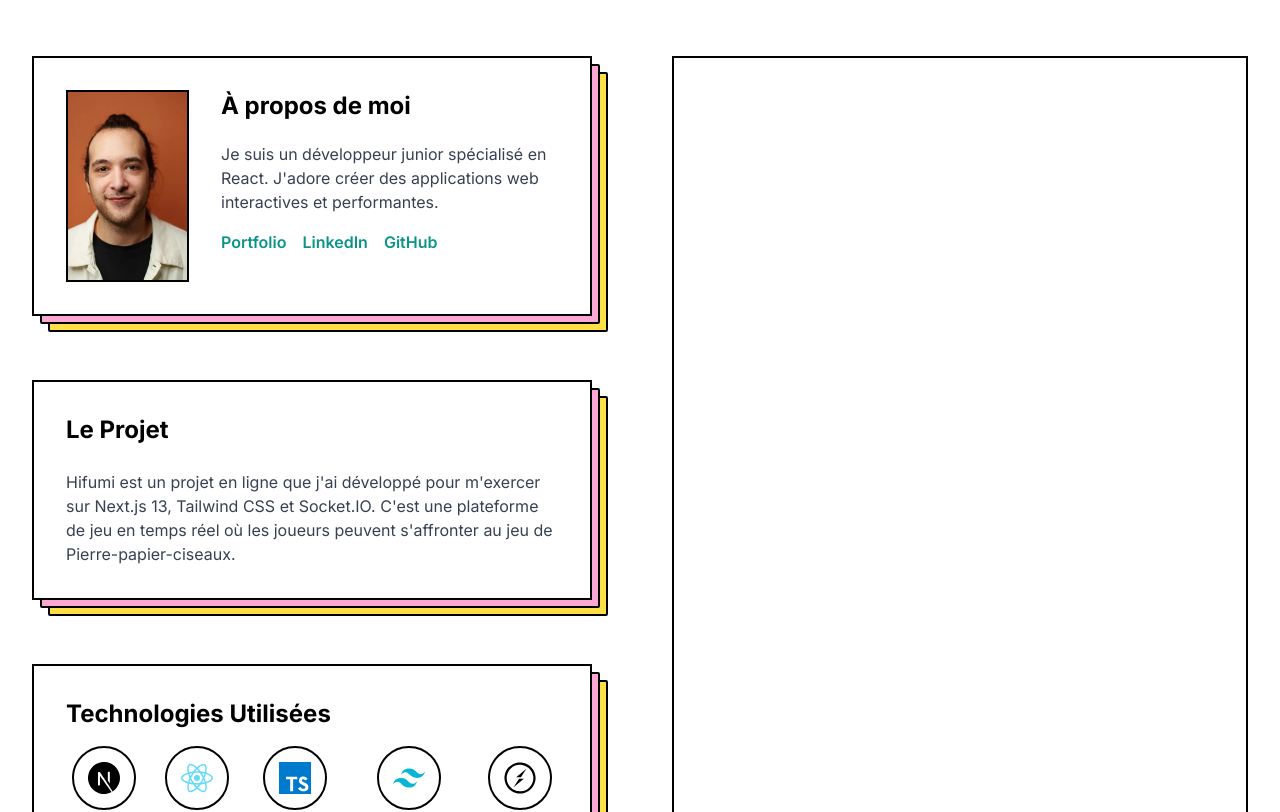
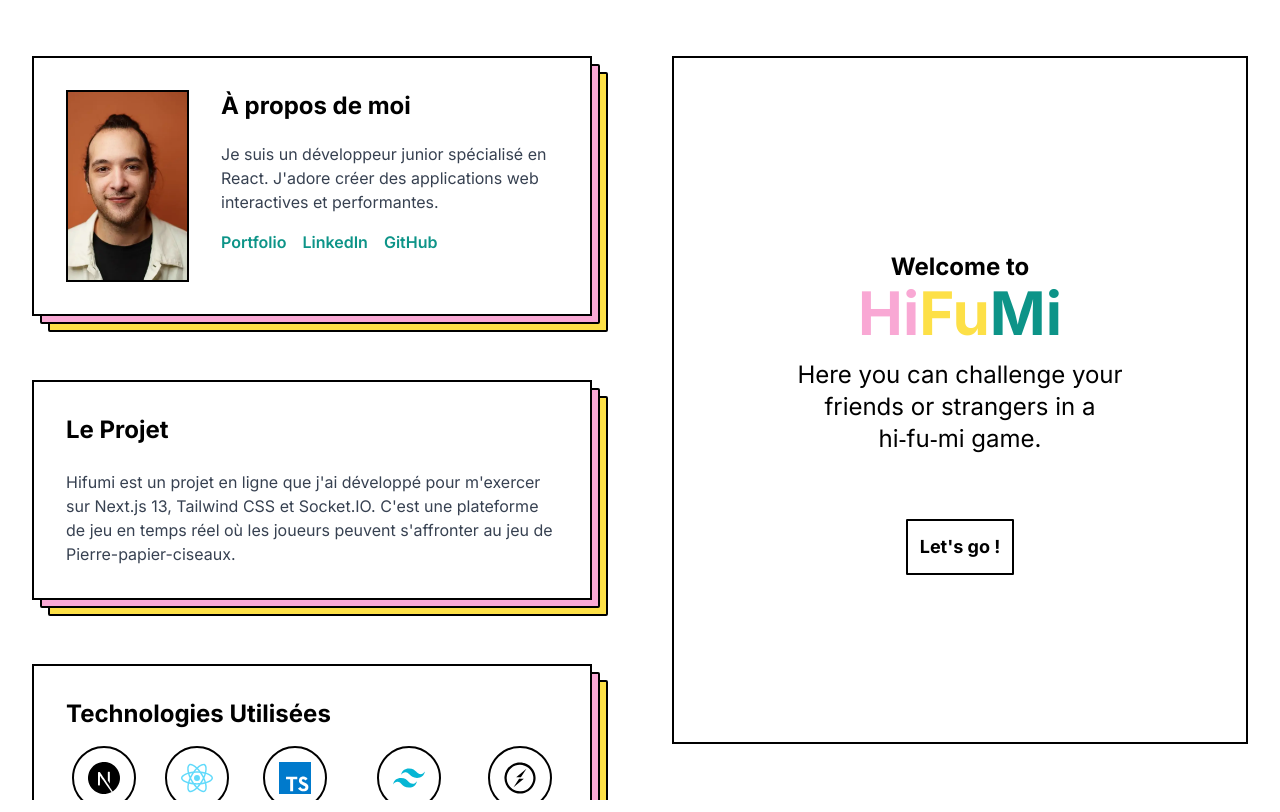
Before and after one commit to HollyTotoC/hiifumi, a Next.js app in the folder hi-fu-mi/: page / in a window 1280 px wide. Shown: the top 812 px of the page. Built offline with nearby package versions, Linux system fonts and the light colour scheme; no server answers.

Commit message:
fix display

```diff
--- a/hi-fu-mi/src/app/components/DesktopUI.tsx
+++ b/hi-fu-mi/src/app/components/DesktopUI.tsx
@@ -19,8 +19,8 @@ const DesktopUI = ({ children }: DesktopUIProps) => {
 
     return (
         <div className="flex h-full grow items-stretch">
-            <About className={`hidden h-fit lg:flex w-1/2`} />
-            <div className="w-full flex min-h-fit lg:w-1/2 !bg-white relative grow">
+            <About className={`hidden h-screen lg:flex w-1/2`} />
+            <div className="w-full flex min-h-full lg:w-1/2 !bg-white relative grow">
                 <div className="flex flex-col grow lg:mx-8 lg:my-14 relative overflow-hidden lg:border-2 lg:border-black">
                     {children}
                 </div>
--- a/hi-fu-mi/src/app/globals.css
+++ b/hi-fu-mi/src/app/globals.css
@@ -5,15 +5,13 @@
 
 html {
   height: -webkit-fill-available;
-  height: fill-available;
 }
 
 body {
   padding: 0;
   margin: 0;
-  min-height: 100dvh !important;
   min-height: -webkit-fill-available;
-  min-height: fill-available;
+  min-height: 100vh;
     display: flex;
     align-items: stretch;
 
--- a/hi-fu-mi/src/app/page.tsx
+++ b/hi-fu-mi/src/app/page.tsx
@@ -298,7 +298,7 @@ export default function Home() {
                 </form>
             </section>
             <main className="relative h-full w-full flex flex-col items-center justify-start grow pt-[50px] bg-orange-300">
-                <div className="flex flex-col px-10 mt-auto mb-auto gap-9 md:gap-16">
+                <div className="flex flex-col px-10 mt-auto mb-auto gap-9 md:gap-16 py-4">
                     <div className="flex flex-col items-center gap-3 md:mb-3">
                         <Image
                             src={`/avatar/master.svg`}
```
